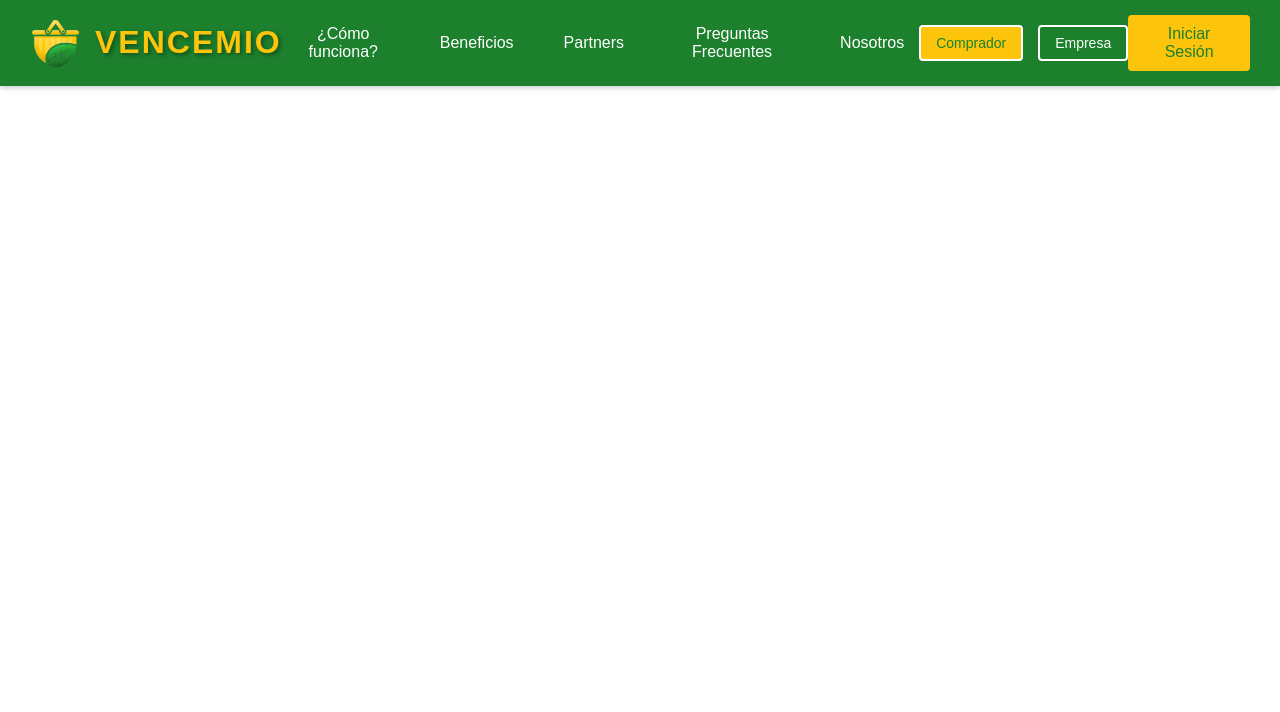
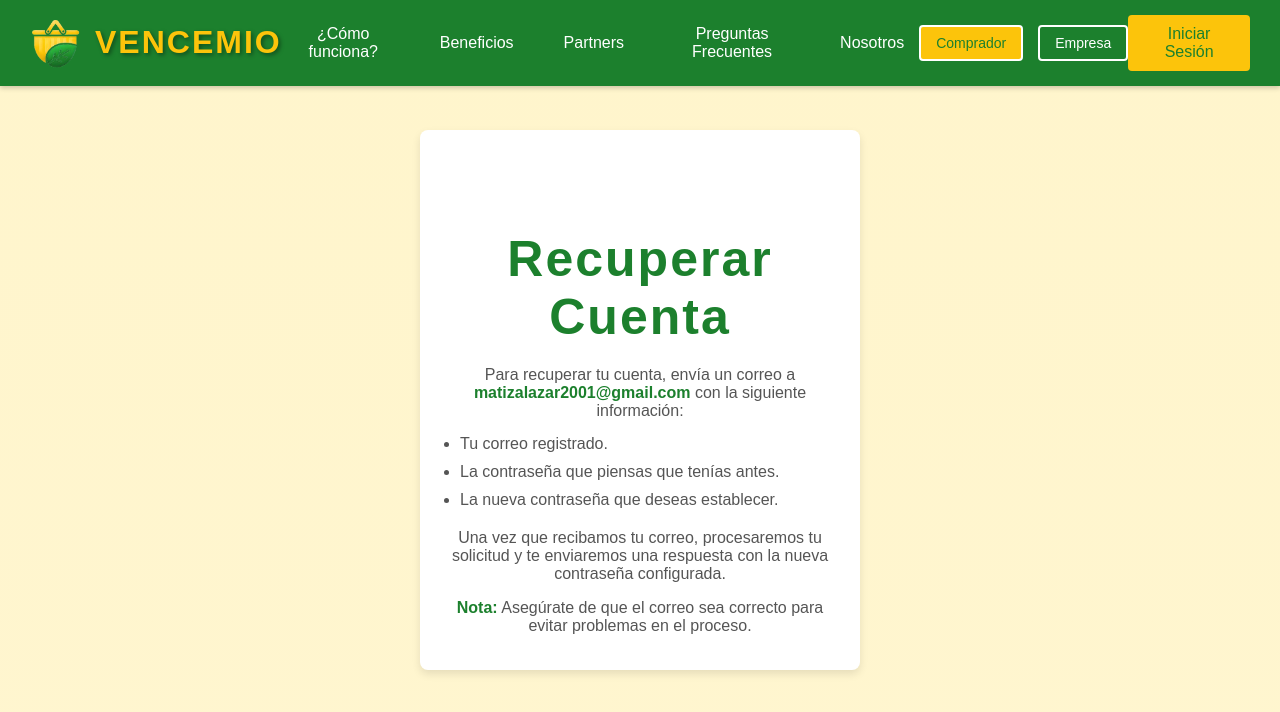
Before and after one commit to Zallmatt/vencemio-web, a React (Create React App) app in the folder vencemio-web/: page /recovery in a window 1280 px wide. Shown: the top 712 px of the page. Built offline with nearby package versions, Linux system fonts and the light colour scheme.

Commit message:
Modify-apartado de contraseña

```diff
--- a/vencemio-web/src/App.js
+++ b/vencemio-web/src/App.js
@@ -20,6 +20,7 @@ import CompraPage from "./pages/userPages/CompraPage";
 import PurchaseHistoryPage from "./pages/userPages/PurchaseHistoryPage";
 import { UserProvider } from "./context/UserContext";
 import { AuthProvider } from "./context/AuthContext"; // Importa AuthProvider
+import RecoverSuper from "./pages/login/Recovery";
 
 function App() {
   return (
@@ -46,6 +47,7 @@ function App() {
             <Route path="/estadisticas" element={<ProductStatistics />} />
             <Route path="/comprar/:id" element={<CompraPage />} />
             <Route path="/historial-compras" element={<PurchaseHistoryPage />} />
+            <Route path="/recovery" element={<RecoverSuper />} />
           </Routes>
         </UserProvider>
       </AuthProvider>
--- a/vencemio-web/src/pages/login/LoginCliente.css
+++ b/vencemio-web/src/pages/login/LoginCliente.css
@@ -71,16 +71,19 @@
   cursor: not-allowed;
 }
 
-.register-button {
+.register-button,
+.recover-button {
   margin-top: 10px;
+  padding: 10px;
   background-color: #1c802d !important;
   border: none;
   cursor: pointer;
   text-decoration: underline;
   font-size: 14px;
-  transition: color 0.3s;
+  transition: background-color 0.3s;
 }
 
-.register-button:hover {
+.register-button:hover,
+.recover-button:hover {
   background-color: #76c043 !important; /* Verde medio */
 }
--- a/vencemio-web/src/pages/login/LoginCliente.js
+++ b/vencemio-web/src/pages/login/LoginCliente.js
@@ -75,6 +75,12 @@ function LoginCliente() {
         >
           ¿No tienes cuenta? Crear cuenta
         </button>
+        <button
+          className="recover-button"
+          onClick={() => navigate("/recovery")} // Navega a la página de recuperación
+        >
+          ¿Olvidaste tu contraseña? Recuperar cuenta
+        </button>
       </div>
     </div>
   );
--- a/vencemio-web/src/pages/login/LoginSuper.css
+++ b/vencemio-web/src/pages/login/LoginSuper.css
@@ -71,16 +71,19 @@
     cursor: not-allowed;
   }
 
-  .register-button {
+  .register-button,
+  .recover-button {
     margin-top: 10px;
+    padding: 10px;
     background-color: #1c802d !important;
     border: none;
     cursor: pointer;
     text-decoration: underline;
     font-size: 14px;
-    transition: color 0.3s;
+    transition: background-color 0.3s;
   }
 
-  .register-button:hover {
+  .register-button:hover,
+  .recover-button:hover {
     background-color: #76c043 !important; /* Verde medio */
   }
--- a/vencemio-web/src/pages/login/LoginSuper.js
+++ b/vencemio-web/src/pages/login/LoginSuper.js
@@ -67,9 +67,15 @@ function LoginSuper() {
         </form>
         <button
           className="register-button"
-          onClick={() => navigate("/register-super")} // Navega a la página de registro
+          onClick={() => navigate("/register-super")}
         >
           ¿No tienes cuenta? Crear cuenta
+        </button>
+        <button
+          className="recover-button"
+          onClick={() => navigate("/recovery")}
+        >
+          ¿Olvidaste tu contraseña? Recuperar cuenta
         </button>
       </div>
     </div>
--- /dev/null
+++ b/vencemio-web/src/pages/login/Recovery.css
@@ -0,0 +1,43 @@
+.recover-super {
+    height: 100vh;
+    display: flex;
+    justify-content: center;
+    align-items: center;
+    background-image: linear-gradient(#FFF5CC, #fff5ccef);
+  }
+
+  .recover-super-container {
+    width: 400px;
+    padding: 20px;
+    background: white;
+    border-radius: 8px;
+    box-shadow: 0 4px 8px rgba(0, 0, 0, 0.1);
+    text-align: center;
+    font-family: Arial, sans-serif;
+  }
+
+  .recover-super-container h1 {
+    margin-bottom: 20px;
+    color: #1c802d;
+  }
+
+  .recover-super-container p {
+    margin-bottom: 15px;
+    font-size: 16px;
+    color: #555;
+  }
+
+  .recover-super-container ul {
+    text-align: left;
+    margin: 10px 0 20px;
+    padding-left: 20px;
+    color: #555;
+  }
+
+  .recover-super-container ul li {
+    margin-bottom: 10px;
+  }
+
+  .recover-super-container strong {
+    color: #1c802d;
+  }
--- /dev/null
+++ b/vencemio-web/src/pages/login/Recovery.js
@@ -0,0 +1,28 @@
+import React from "react";
+import "./Recovery.css";
+
+function RecoverSuper() {
+  return (
+    <div className="recover-super">
+      <div className="recover-super-container">
+        <h1>Recuperar Cuenta</h1>
+        <p>
+          Para recuperar tu cuenta, envía un correo a <strong>matizalazar2001@gmail.com</strong> con la siguiente información:
+        </p>
+        <ul>
+          <li>Tu correo registrado.</li>
+          <li>La contraseña que piensas que tenías antes.</li>
+          <li>La nueva contraseña que deseas establecer.</li>
+        </ul>
+        <p>
+          Una vez que recibamos tu correo, procesaremos tu solicitud y te enviaremos una respuesta con la nueva contraseña configurada.
+        </p>
+        <p>
+          <strong>Nota:</strong> Asegúrate de que el correo sea correcto para evitar problemas en el proceso.
+        </p>
+      </div>
+    </div>
+  );
+}
+
+export default RecoverSuper;
```
